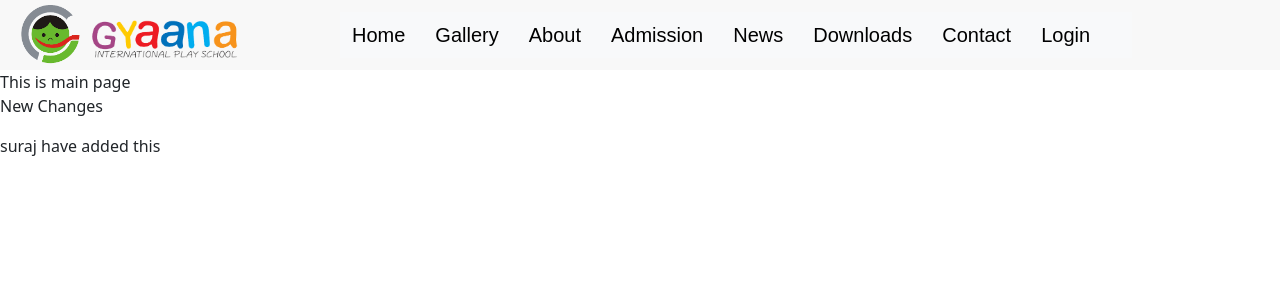
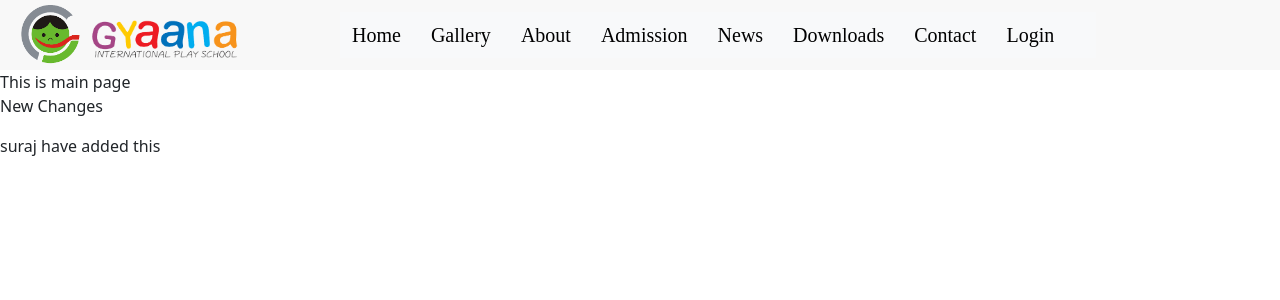
Before and after one commit to udbhavpushkar/gyaana-fe, a Next.js app: page / in a window 1280 px wide. Shown: the top 300 px of the page. Built offline with nearby package versions, Linux system fonts and the light colour scheme.

Commit message:
added font family

```diff
--- a/components/Navbar/navbar.module.css
+++ b/components/Navbar/navbar.module.css
@@ -7,7 +7,7 @@
     font-weight: 500;
     color: #000000;
     opacity: 1 !important;
-    font-family: sans-serif;
+    font-family:  cursive ;
 
 }
 .navLinksCon:hover{
```
